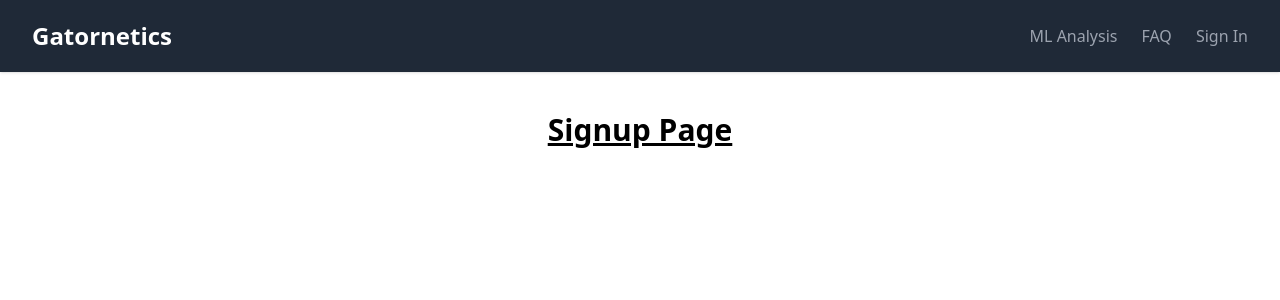
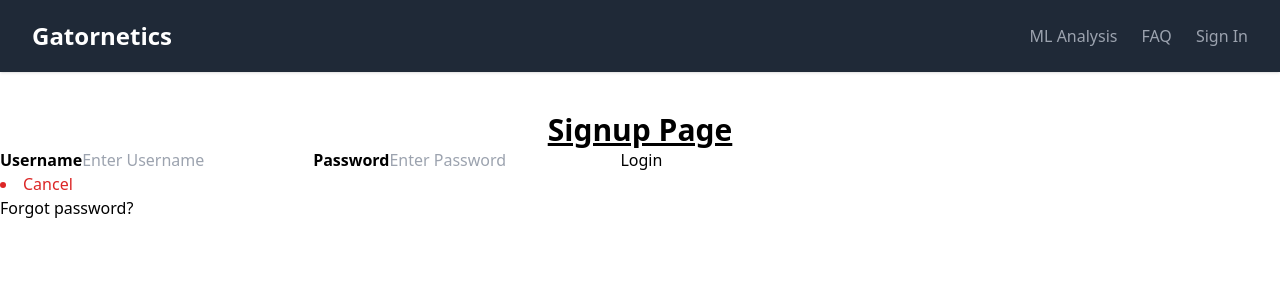
Before and after one commit to k-finken/Gatornetics, a Next.js app: page /signUp in a window 1280 px wide. Shown: the top 300 px of the page. Built offline with nearby package versions, Linux system fonts and the light colour scheme.

Commit message:
structural additions to sign on page

```diff
--- a/pages/signUp.js
+++ b/pages/signUp.js
@@ -1,5 +1,6 @@
 import React from 'react'
 import Navbar from '../components/Navbar'
+import Link from "next/link";
 
 export default function Home() {
   return (
@@ -8,6 +9,21 @@ export default function Home() {
       <div className='mt-10 w-full flex justify-center items-center'>
         <h1 className="text-3xl font-bold underline">Signup Page</h1>
       </div>
+        <div class="container">
+            <label for="uname"><b>Username</b></label>
+            <input type="text" placeholder="Enter Username" name="uname" required></input>
+
+            <label for="psw"><b>Password</b></label>
+            <input type="password" placeholder="Enter Password" name="psw" required></input>
+
+            <button type="submit">Login</button>
+        </div>
+        <div className="container">
+            <li className="text-red-600">
+                <Link href="/">Cancel</Link>
+            </li>
+            <span className="psw">Forgot <a href="#">password?</a></span>
+        </div>
     </>
   )
 }
```
